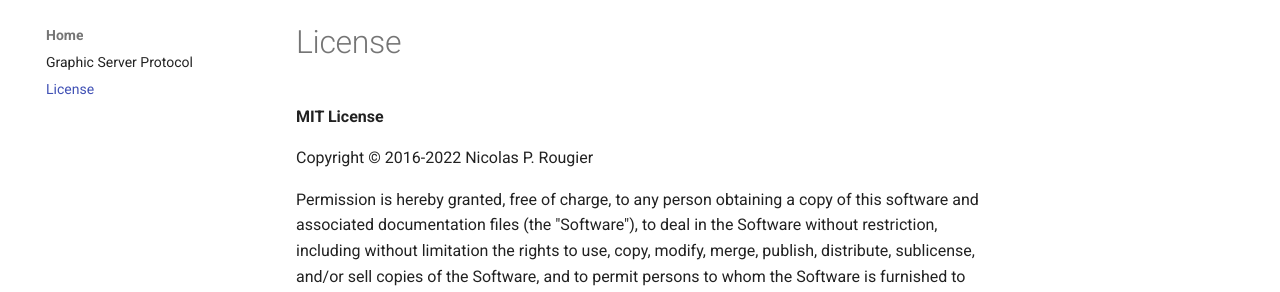
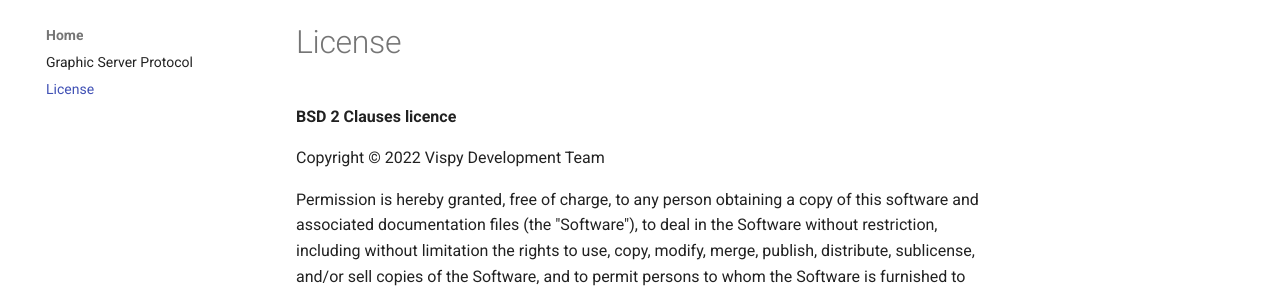
Before and after one commit to vispy/GSP, an MkDocs documentation site: the page built from docs/license.md, in a window 1280 px wide. Shown: the part 124-416 px from the top of the page. Built offline with MkDocs 1.6.1 and Material for MkDocs 9.7.7, drawn with Linux system fonts in a browser that asks for light colours; comment, search, counter and statistics services are not loaded.

Commit message:
Updated license

```diff
--- a/docs/license.md
+++ b/docs/license.md
@@ -1,7 +1,7 @@
 
-__MIT License__
+__BSD 2 Clauses licence__
 
-Copyright © 2016-2022 Nicolas P. Rougier
+Copyright © 2022 Vispy Development Team
 
 Permission is hereby granted, free of charge, to any person obtaining a copy of this software and associated documentation files (the "Software"), to deal in the Software without restriction, including without limitation the rights to use, copy, modify, merge, publish, distribute, sublicense, and/or sell copies of the Software, and to permit persons to whom the Software is furnished to do so, subject to the following conditions:
 
```
